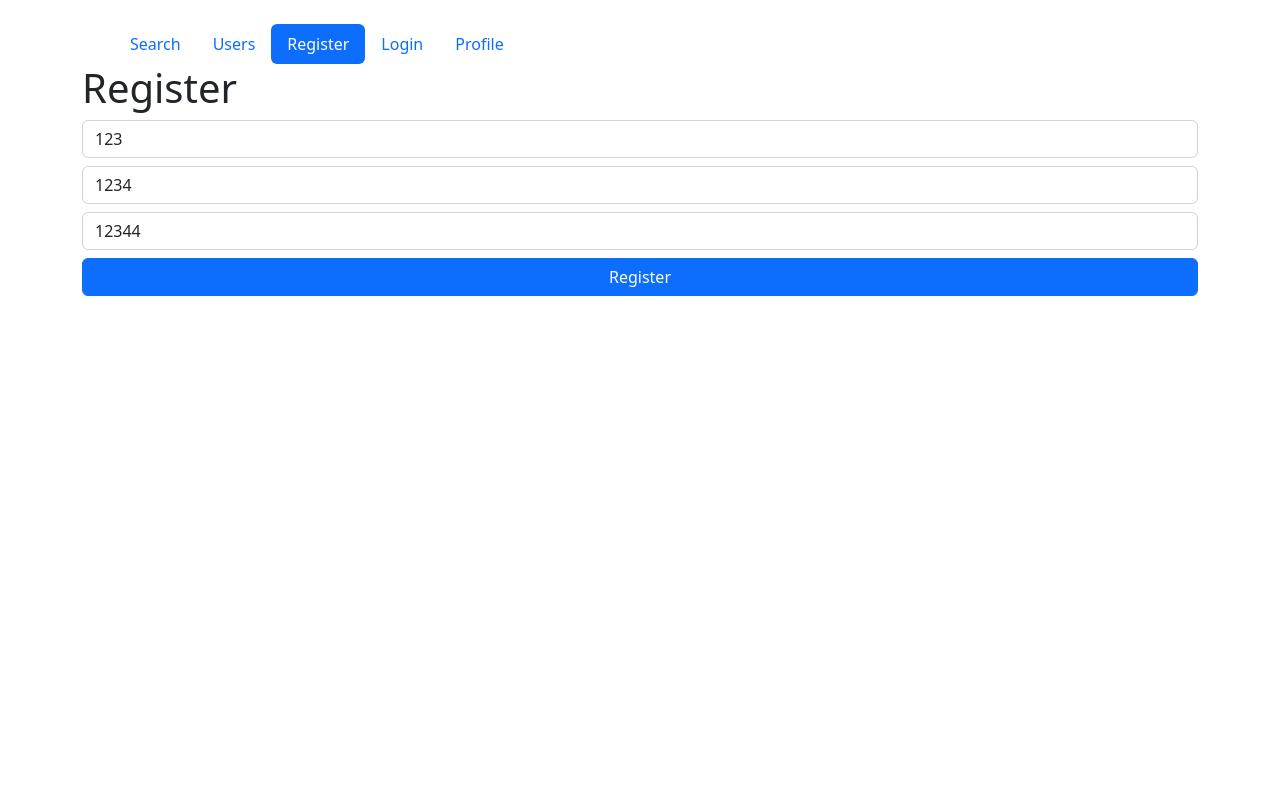
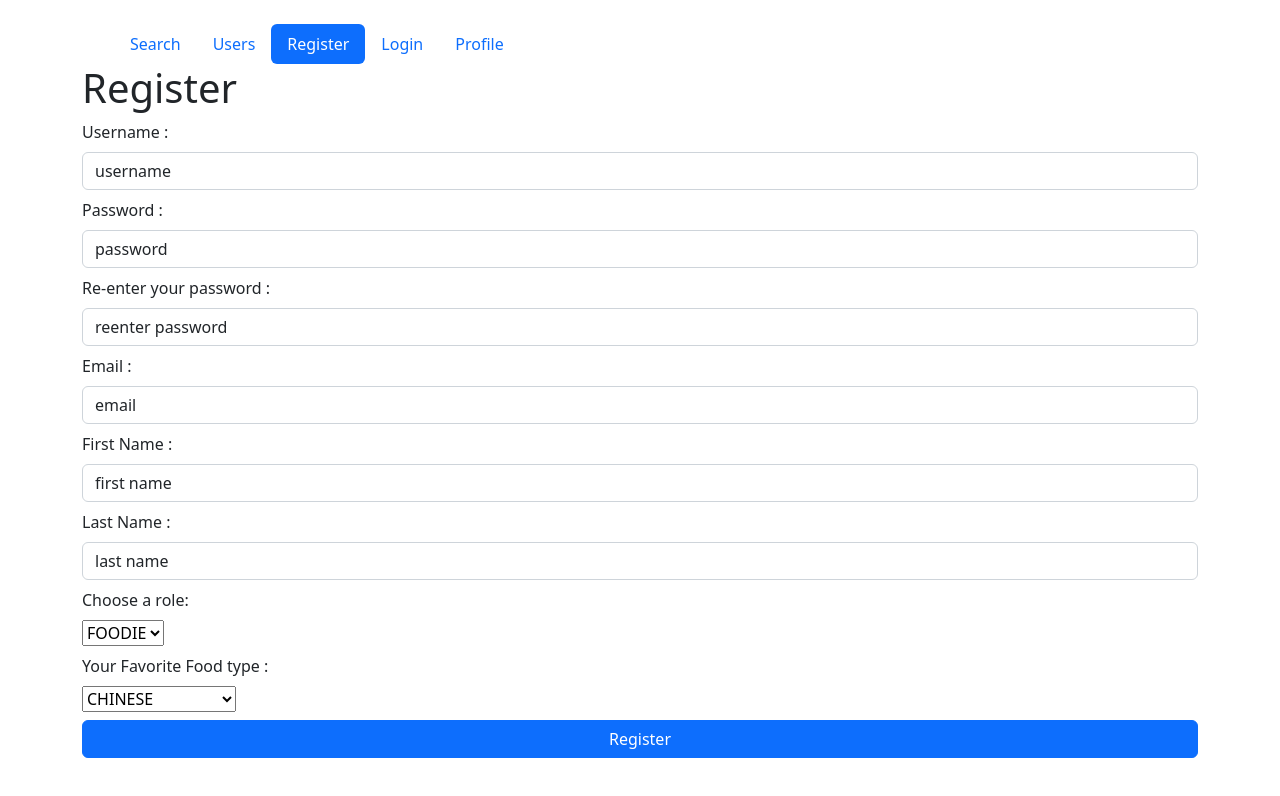
Before and after one commit to daisychuying/foodie-react-web-app, a React (Create React App) app: page /register in a window 1280 px wide. Shown: the top 796 px of the page. Built offline with nearby package versions, Linux system fonts and the light colour scheme.

Commit message:
user register full function update.

```diff
--- a/src/users/login.js
+++ b/src/users/login.js
@@ -13,6 +13,13 @@ const Login = () => {
          setError(null)
          const loginUser = {username, password}
          dispatch(loginThunk(loginUser))
+         //if login unsuccessful set error and display
+         if(!currentUser){
+             setError("Invalid username or password")
+         }else{
+             setError(null)
+         }
+
      }
 
     return (
--- a/src/users/register.js
+++ b/src/users/register.js
@@ -3,19 +3,28 @@ import {useDispatch, useSelector} from "react-redux";
 import {registerThunk} from "./users-thunk";
 
 const Register = () => {
-    const [username, setUsername] = useState('123')
-    const [password, setPassword] = useState('1234')
-    const [validatePassword, setValidatePassword] = useState("12344")
+    const [username, setUsername] = useState('username')
+    const [password, setPassword] = useState('password')
+    const [validatePassword, setValidatePassword] = useState("reenter password")
     const [error, setError] = useState(null)
+    const [email, setEmail] = useState('email')
+    const [firstName, setFirstName] = useState('first name')
+    const [lastName, setLastName] = useState('last name')
+    const [role, setRole] = useState('FOODIE')
+    const [certifiedChefID, setCertifiedChefID] = useState('certifiedChefID')
+    const [foodieFavorite, setFoodieFavorite] = useState('')
     const {currentUser} = useSelector((state) => state.users)
     const dispatch = useDispatch()
+    const foodieType = ['CHINESE', 'JAPANESE','AMERICAN','ITALIAN','MEXICAN', 'SPANISH', 'THAI', 'FRENCH', 'KOREAN', 'BRITISH', 'MEDITERRANEAN', 'INDIAN', 'CARIBBEAN', 'GREEK', 'VIETNAMESE','AFRICAN']
+    const options = ['FOODIE',"CHEF"]
+    const [selected, setSelected] = useState('Select your role')
     const handleRegisterBtn= () =>{
         if(password !== validatePassword){
             setError("Passwords must match")
             return
         }
         setError(null)
-        const newUser = {username, password}
+        const newUser = {username, password, email, firstName, lastName, role, certifiedChefID,foodieFavorite}
         dispatch(registerThunk(newUser))
     }
 
@@ -28,26 +37,85 @@ const Register = () => {
                     {error}
                 </div>
             }
+            <label className ="mb-2">Username :</label>
             <input
                 className="form-control mb-2"
                 value = {username}
                 onChange={(e) => setUsername(e.target.value)}/>
+            <label className ="mb-2">Password :</label>
             <input
                 className="form-control mb-2"
                 value = {password}
                 onChange={(e) => setPassword(e.target.value)}/>
+            <label className ="mb-2">Re-enter your password :</label>
             <input
                 className="form-control mb-2"
                 value={validatePassword}
                 onChange={(e)=> setValidatePassword(e.target.value)}/>
+            <label className ="mb-2">Email :</label>
+            <input
+                className="form-control mb-2"
+                value = {email}
+                onChange={(e) => setEmail(e.target.value)}/>
+            <label className ="mb-2">First Name :</label>
+            <input
+                className="form-control mb-2"
+                value = {firstName}
+                onChange={(e) => setFirstName(e.target.value)}/>
+            <label className ="mb-2">Last Name :</label>
+            <input
+                className="form-control mb-2"
+                value = {lastName}
+                onChange={(e) => setLastName(e.target.value)}/>
+
+            <label htmlFor="roles" className="mb-2">Choose a role:</label>
+            <form className="mb-2">
+                <select
+                    value={role}
+                    onChange={e => setRole(e.target.value)}>
+                    {options.map((value) => (
+                        <option value={value} key={value}>
+                            {value}
+                        </option>
+                    ))}
+                </select>
+            </form>
+            {
+                role === 'CHEF'&&
+                <div>
+                    <label className ="mb-2">Your certified Chef ID :</label>
+                    <input
+                        className="form-control mb-2"
+                        value = {certifiedChefID}
+                        onChange={(e) => setCertifiedChefID(e.target.value)}/>
+                </div>
+            }
+            {
+                role ==='FOODIE'&&
+                <div>
+                    <label className ="mb-2">Your Favorite Food type :</label>
+                    <form className="mb-2">
+                        <select
+                            value={foodieFavorite}
+                            onChange={e => setFoodieFavorite(e.target.value)}>
+                            {foodieType.map((value) => (
+                                <option value={value} key={value}>
+                                    {value}
+                                </option>
+                            ))}
+                        </select>
+                    </form>
+                </div>
+            }
             <button
                 onClick={handleRegisterBtn}
                 className='btn btn-primary w-100'>
                 Register
             </button>
+
             {
                 currentUser &&
-                <h2>Welcome{currentUser.username}</h2>
+                <h2>Welcome  {currentUser.username}</h2>
             }
 
         </>
--- a/src/users/users-reducer.js
+++ b/src/users/users-reducer.js
@@ -10,8 +10,8 @@ const usersReducer = createSlice({
     },
     reducers: {},
     extraReducers: {
-        [findAllUsersThunk.fulfilled]: (state, action) => {
-            state.users = action.payload
+        [findAllUsersThunk.fulfilled]: (state, payload) => {
+            state.users = payload
         },
         [loginThunk.fulfilled]: (state, action) => {
             state.currentUser = action.payload
```
